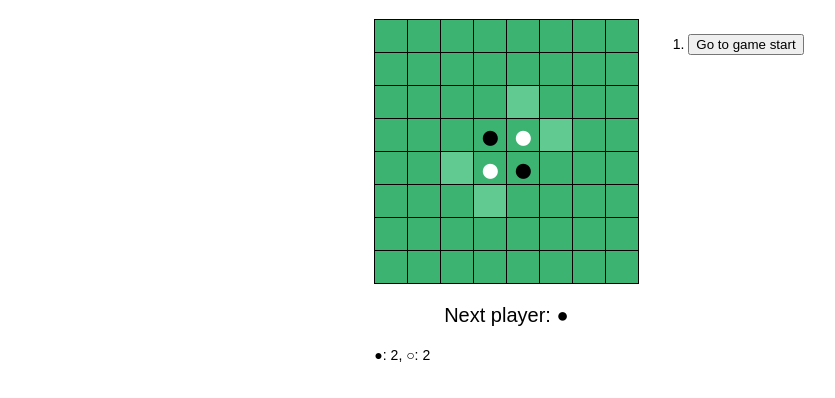
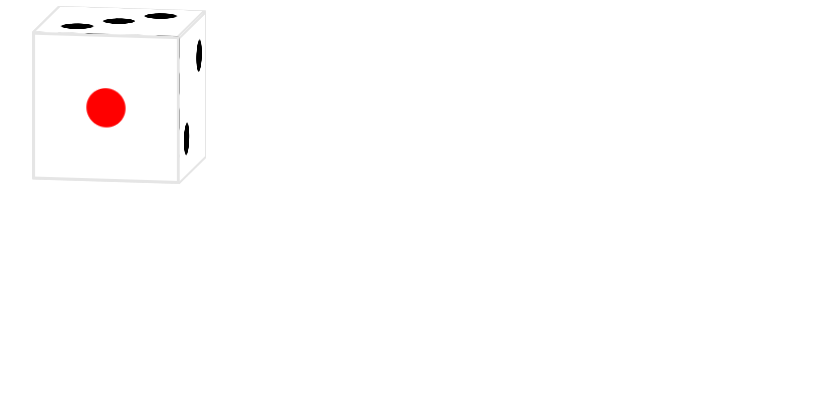
Before and after one commit to hirakuuuu/tsc_tutorial, a React (Create React App) app: page / in a window 1280 px wide. Shown: the top 398 px of the page, without its empty margins (51-886 px from the left). Built offline with nearby package versions, Linux system fonts and the light colour scheme.

Commit message:
[add] クリックで回転するダイス

```diff
--- a/src/App.tsx
+++ b/src/App.tsx
@@ -1,13 +1,15 @@
 import { BrowserRouter, Routes, Route } from "react-router-dom";
 import Marubatsu from "./Marubatsu";
 import Othello from "./Othello";
+import Yahtzee from "./Yahtzee";
 
 const App = () => {
   return (
     <BrowserRouter basename={process.env.PUBLIC_URL}>
       <Routes>
         <Route path={`/marubatsu/`} element={<Marubatsu />} />
-        <Route path={`/`} element={<Othello />} />
+        <Route path={`/Othello`} element={<Othello />} />
+        <Route path={`/`} element={<Yahtzee />} />
       </Routes>
     </BrowserRouter>
   );
--- /dev/null
+++ b/src/Yahtzee.tsx
@@ -0,0 +1,7 @@
+import Dice from "./components/Dice";
+
+const Yahtzee = () => {
+  return <Dice />;
+};
+
+export default Yahtzee;
--- /dev/null
+++ b/src/components/Dice.tsx
@@ -0,0 +1,45 @@
+import { useState } from "react";
+
+import "../style/Dice.css";
+
+// 参考 https://little-strange.hatenablog.com/entry/2021/11/18/224629
+
+const Dice = () => {
+  const cbrtt = [
+    "rotateX(-10deg) rotateY(-10deg) rotateZ(0deg)",
+    "rotateX(-10deg) rotateY(-100deg) rotateZ(0deg)",
+    "rotateX(-100deg) rotateY(0deg) rotateZ(-10deg)",
+    "rotateX(80deg) rotateY(0deg) rotateZ(10deg)",
+    "rotateX(-10deg) rotateY(80deg) rotateZ(0deg)",
+    "rotateX(-10deg) rotateY(170deg) rotateZ(0deg)",
+  ];
+  const [rotate, setRotate] = useState(cbrtt[0]);
+
+  const handleClick = () => {
+    setRotate(
+      "rotateX(" +
+        (800 + 200 * Math.random()) +
+        "deg) rotateY(" +
+        (50 + 100 * Math.random()) +
+        "deg) rotateZ(" +
+        (50 + 100 * Math.random()) +
+        "deg)"
+    );
+    setTimeout(() => {
+      setRotate(cbrtt[Math.floor(Math.random() * 6)]);
+    }, 1500);
+  };
+
+  return (
+    <div className="cb01" style={{ transform: rotate }} onClick={handleClick}>
+      <div className="cbs1"></div>
+      <div className="cbs2"></div>
+      <div className="cbs3"></div>
+      <div className="cbs4"></div>
+      <div className="cbs5"></div>
+      <div className="cbs6"></div>
+    </div>
+  );
+};
+
+export default Dice;
--- a/src/style/App.css
+++ b/src/style/App.css
@@ -19,7 +19,7 @@ ul {
 }
 
 .square {
-  background: #00DA49;
+  background: #fff;
   border: 1px solid #000000;
   float: left;
   font-size: 24px;
--- /dev/null
+++ b/src/style/Dice.css
@@ -0,0 +1,120 @@
+/* @keyframes kaiten {
+  0%,
+  10% {
+    transform: rotateX(10deg) rotateY(10deg) rotateZ(0deg);
+  }
+  15%,
+  25% {
+    transform: rotateX(10deg) rotateY(-80deg) rotateZ(0deg);
+  }
+  30%,
+  40% {
+    transform: rotateX(-100deg) rotateY(0deg) rotateZ(-10deg);
+  }
+  45%,
+  55% {
+    transform: rotateX(100deg) rotateY(0deg) rotateZ(10deg);
+  }
+  60%,
+  70% {
+    transform: rotateX(10deg) rotateY(-260deg) rotateZ(0deg);
+  }
+  75%,
+  85% {
+    transform: rotateX(10deg) rotateY(170deg) rotateZ(0deg);
+  }
+  90% {
+    transform: rotateX(370deg) rotateY(170deg) rotateZ(0deg);
+  }
+  95% {
+    transform: rotateX(370deg) rotateY(-190deg) rotateZ(0deg);
+  }
+  100% {
+    transform: rotateX(10deg) rotateY(10deg) rotateZ(360deg);
+  }
+} */
+
+.cb01 {
+  position: relative;
+  transform-style: preserve-3d;
+  width: 150px;
+  height: 150px;
+  left: 75px;
+  /* animation: kaiten 20s linear infinite; */
+  transition: 1.5s;
+  /* transform: rotateX(-10deg) rotateY(-10deg) rotateZ(0deg); */
+}
+
+.cb01 div {
+  position: absolute;
+  box-sizing: border-box;
+  width: 100%;
+  height: 100%;
+  /* border-radius: 5px; */
+  border: 3px solid #ddddddc0;
+  background-color: #ffffff;
+}
+
+.cbs1 {
+  background-image: radial-gradient(
+    circle at 50% 50%,
+    #ff0000ff 19%,
+    #ff000000 20%
+  );
+  transform: translateZ(75px);
+}
+.cbs2 {
+  background-image: radial-gradient(
+      circle at 75% 25%,
+      #000000ff 10%,
+      #00000000 11%
+    ),
+    radial-gradient(circle at 25% 75%, #000000ff 10%, #00000000 11%);
+  transform: rotateY(90deg) translateZ(75px);
+}
+.cbs3 {
+  background-image: radial-gradient(
+      circle at 75% 25%,
+      #000000ff 10%,
+      #00000000 11%
+    ),
+    radial-gradient(circle at 50% 50%, #000000ff 15%, #00000000 16%),
+    radial-gradient(circle at 25% 75%, #000000ff 10%, #00000000 11%);
+  transform: rotateX(90deg) translateZ(75px);
+}
+.cbs4 {
+  background-image: radial-gradient(
+      circle at 25% 25%,
+      #000000ff 10%,
+      #00000000 11%
+    ),
+    radial-gradient(circle at 25% 75%, #000000ff 10%, #00000000 11%),
+    radial-gradient(circle at 75% 25%, #000000ff 10%, #00000000 11%),
+    radial-gradient(circle at 75% 75%, #000000ff 10%, #00000000 11%);
+  transform: rotateX(-90deg) translateZ(75px);
+}
+.cbs5 {
+  background-image: radial-gradient(
+      circle at 25% 25%,
+      #000000ff 10%,
+      #00000000 11%
+    ),
+    radial-gradient(circle at 25% 75%, #000000ff 10%, #00000000 11%),
+    radial-gradient(circle at 50% 50%, #000000ff 15%, #00000000 16%),
+    radial-gradient(circle at 75% 25%, #000000ff 10%, #00000000 11%),
+    radial-gradient(circle at 75% 75%, #000000ff 10%, #00000000 11%);
+  transform: rotateY(-90deg) translateZ(75px);
+}
+.cbs6 {
+  background-image: radial-gradient(
+      circle at 25% 25%,
+      #000000ff 10%,
+      #00000000 11%
+    ),
+    radial-gradient(circle at 25% 50%, #000000ff 12%, #00000000 13%),
+    radial-gradient(circle at 25% 75%, #000000ff 10%, #00000000 11%),
+    radial-gradient(circle at 75% 25%, #000000ff 10%, #00000000 11%),
+    radial-gradient(circle at 75% 50%, #000000ff 12%, #00000000 13%),
+    radial-gradient(circle at 75% 75%, #000000ff 10%, #00000000 11%);
+  transform: rotateY(180deg) translateZ(75px);
+}
```
